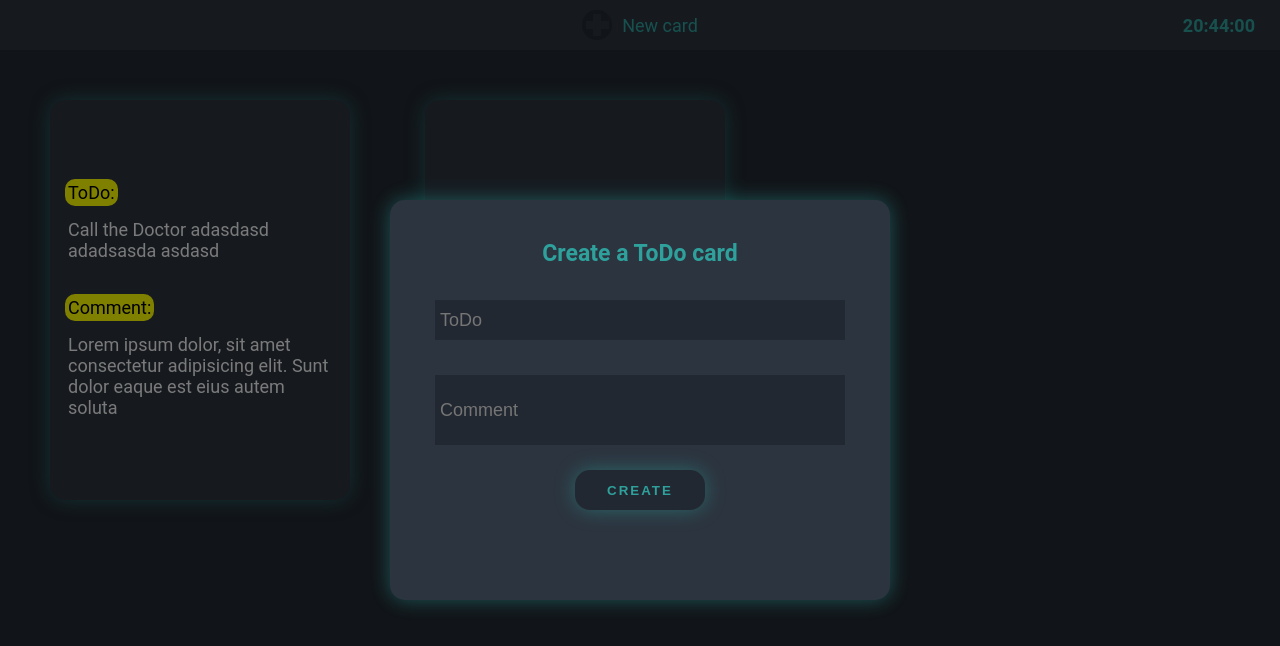
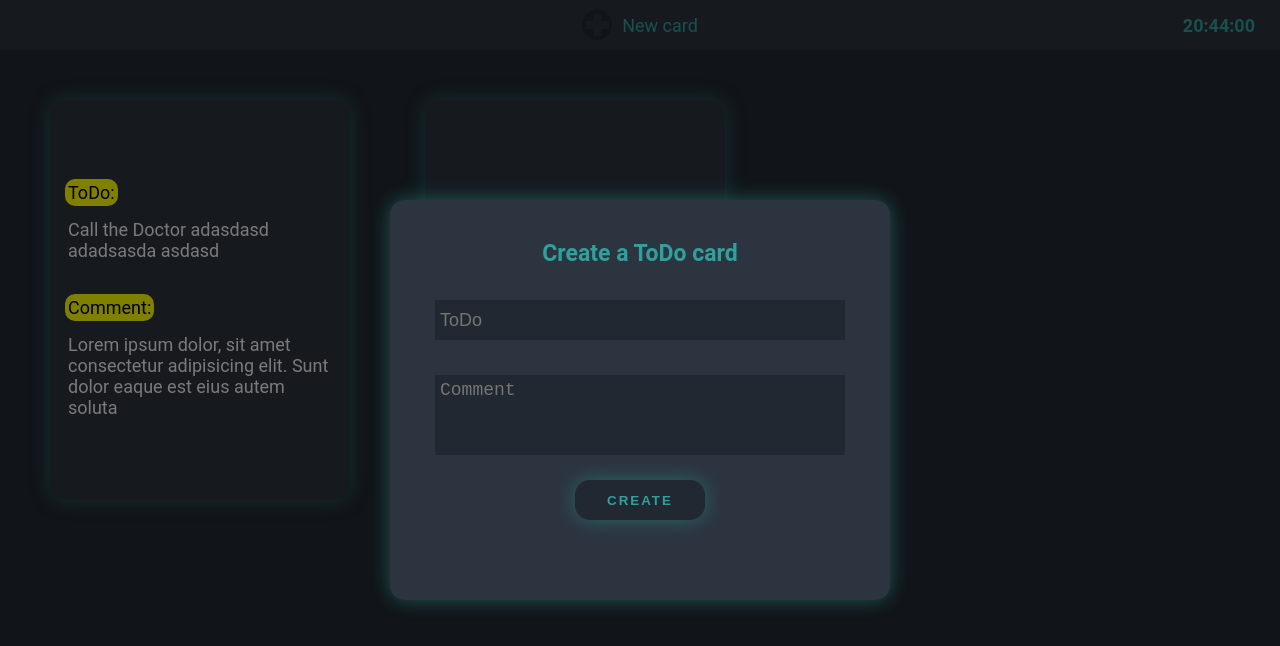
Before and after one commit to TonyNexis/ToDoBoardReactVite, a React (Vite) app: page / in a window 1280 px wide. Shown: the top 646 px of the page. Built offline with nearby package versions, Linux system fonts and the light colour scheme.

Commit message:
FormAddedCard comment input changes

```diff
--- a/src/pages/FormAddCard/FormAddCard.jsx
+++ b/src/pages/FormAddCard/FormAddCard.jsx
@@ -22,7 +22,8 @@ const FormAddCard = () => {
 					placeholder='ToDo'
 					{...register('example')}
 				/>
-				<input
+				<textarea
+					rows={2}
 					className={`${styles.inputs} ${styles.inputComment}`}
 					placeholder='Comment'
 					{...register('exampleRequired', { required: true })}
--- a/src/pages/FormAddCard/FormAddCard.module.scss
+++ b/src/pages/FormAddCard/FormAddCard.module.scss
@@ -51,9 +51,8 @@
 		}
 
 		.inputComment {
-			height: 60px;
-			overflow-y: auto;
-			word-wrap: break-word;
+			height: 70px;
+			resize: none;
 		}
 
 		.submitButton {
```
